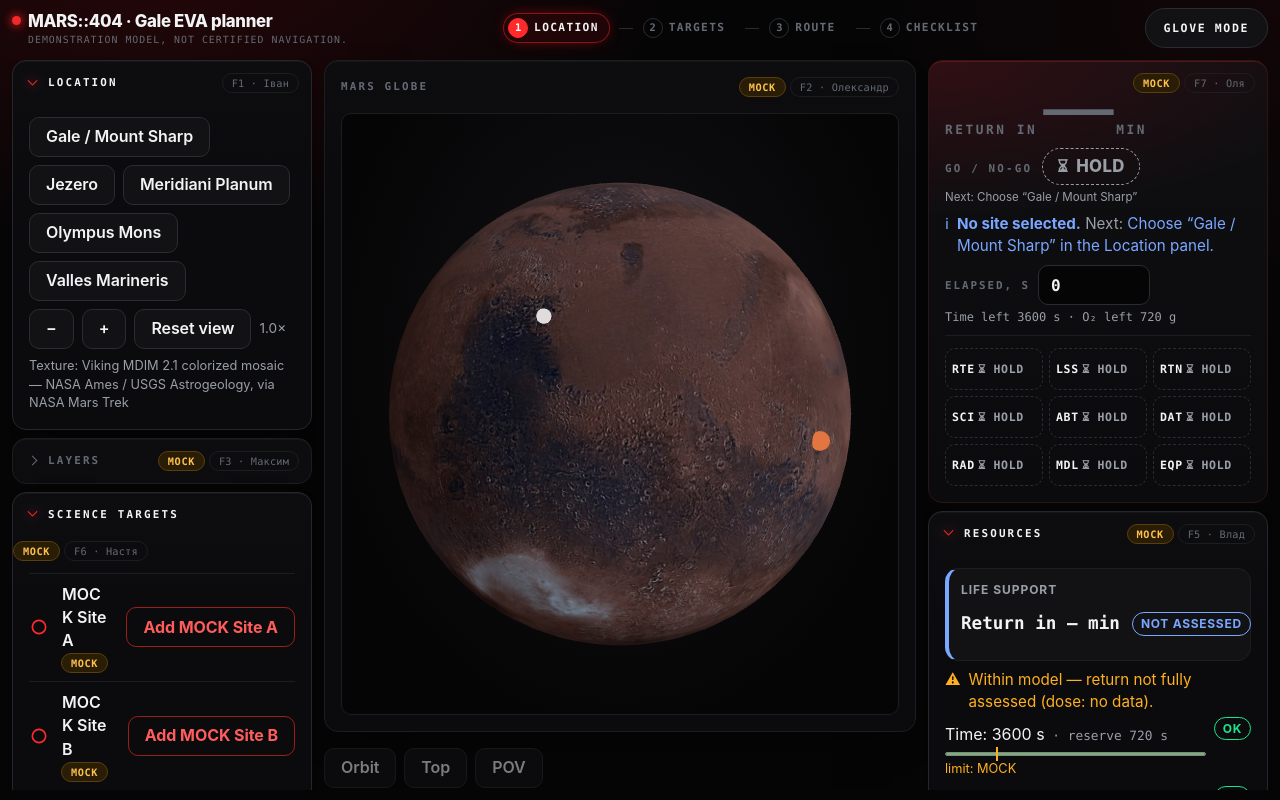
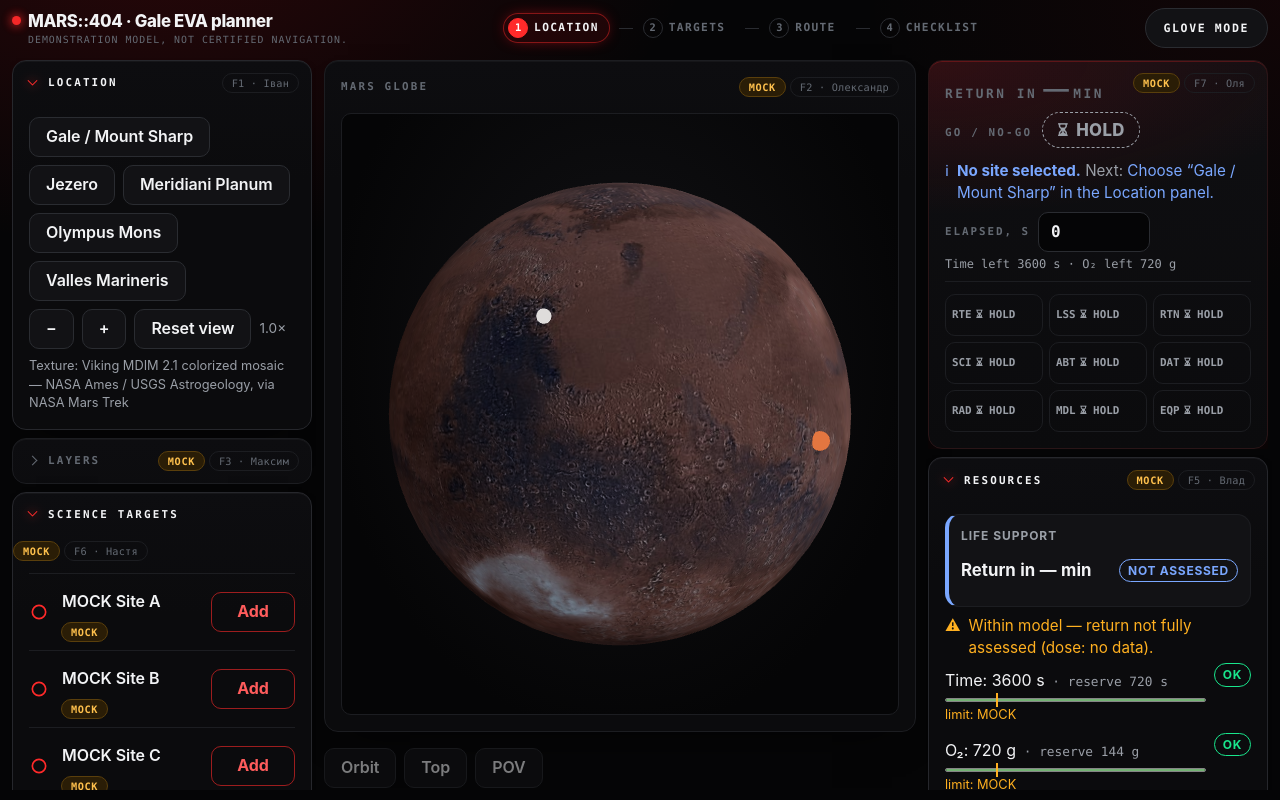
Before and after one commit to xand0dev/mars404, a React (Vite) app: page / in a window 1280 px wide. Both pictures are taken after a click on the button "SCIENCE TARGETS". Built offline with nearby package versions, Linux system fonts and the light colour scheme.

Commit message:
F7: рядки цілей без ламання назв (коротка дія Add/Remove), HUD без дублів, спокійніші станції, Resources не вилазить

```diff
--- a/src/features/budget/budget.css
+++ b/src/features/budget/budget.css
@@ -5,13 +5,13 @@
 .budget-evidence { margin: -4px 0 6px; font-size: 0.8em; color: var(--warn); }
 
 /* Life support: головне число, статус словом, ресурси зі словом стану. Колір лише доповнює слово (SPEC §7.7). */
-.life-hero { display: grid; grid-template-columns: 1fr auto; align-items: center; gap: 2px var(--space-3, 12px); padding: var(--space-3, 12px); margin-bottom: var(--space-2, 8px); border: 1px solid var(--line); border-left-width: 4px; border-radius: var(--radius, 10px); background: var(--surface-2, transparent); }
+.life-hero { display: grid; grid-template-columns: minmax(0, 1fr) auto; align-items: center; gap: 2px var(--space-3, 12px); padding: var(--space-3, 12px); margin-bottom: var(--space-2, 8px); border: 1px solid var(--line); border-left-width: 4px; border-radius: var(--radius, 10px); background: var(--surface-2, transparent); }
 .life-hero--ok { border-left-color: var(--ok); }
 .life-hero--warn { border-left-color: var(--warn); }
 .life-hero--danger { border-left-color: var(--danger); background: var(--deficit-bg, transparent); }
 .life-hero--info { border-left-color: var(--info); }
 /* Головне число — у HUD; тут лише рядок, щоб не було двох однакових великих «Return in». */
-.life-hero .budget-return { grid-column: 1; margin: 0; font-family: var(--font-mono); font-size: 1.1rem; font-weight: 600; line-height: 1.2; white-space: nowrap; }
+.life-hero .budget-return { grid-column: 1; min-width: 0; margin: 0; font-size: 1.05rem; font-weight: 700; line-height: 1.25; }
 .life-hero__status { grid-column: 2; grid-row: 2; }
 .life-label { grid-column: 1 / -1; margin: 0; font-size: 0.75rem; font-weight: 700; letter-spacing: 0.08em; text-transform: uppercase; color: var(--text-muted); }
 .life-limited { grid-column: 1 / -1; margin: 0; font-size: 0.85rem; color: var(--text-muted); }
--- a/src/features/hud/GoNoGo.tsx
+++ b/src/features/hud/GoNoGo.tsx
@@ -50,7 +50,6 @@ export function GoNoGoPanel({ onStart, onFix }: GoNoGoPanelProps) {
       ))}
     </ul>
   );
-  const firstHold = g.stations.find((s) => s.call === 'hold');
 
   return (
     <>
@@ -80,9 +79,6 @@ export function GoNoGoPanel({ onStart, onFix }: GoNoGoPanelProps) {
           )}
           {g.verdict === 'caution' && <HoldButton onConfirm={confirm} />}
           {g.verdict === 'nogo' && <p className="gonogo__hint">EVA start blocked — fix the NO-GO stations below.</p>}
-          {g.verdict === 'hold' && firstHold && (
-            <p className="gonogo__hint">Next: {fixText(firstHold.fix) ?? firstHold.reason}</p>
-          )}
         </div>
       )}
 
--- a/src/features/hud/hud.css
+++ b/src/features/hud/hud.css
@@ -15,7 +15,7 @@
 /* Показ приладу: «RETURN IN» і «MIN» — дрібні позначки, число — найбільше на екрані. */
 .hud__return { grid-area: hero; display: flex; align-items: baseline; gap: 0.45em; margin: 0; white-space: nowrap; align-self: center; font-family: var(--font-mono); font-size: 0.8rem; font-weight: 700; text-transform: uppercase; letter-spacing: 0.2em; color: var(--text-dim); }
 /* Немає оцінки — «—» приглушене, а не помаранчева риска. */
-.hud__return strong.hud__value--empty { color: var(--text-dim); font-weight: 400; text-shadow: none; }
+.hud__return strong.hud__value--empty { color: var(--text-dim); font-size: 1.6rem; font-weight: 600; text-shadow: none; }
 .hud__return strong { font-family: var(--font); font-size: var(--fs-hero); line-height: 0.9; font-weight: 800; letter-spacing: -0.045em; color: var(--accent); text-shadow: 0 0 28px rgb(224 16 26 / 0.55); font-variant-numeric: tabular-nums; }
 .hud__info { grid-area: info; display: grid; gap: var(--space-1); min-width: 0; align-content: start; }
 .hud__side { grid-area: side; display: grid; gap: var(--space-1); min-width: 0; align-content: start; }
@@ -74,10 +74,11 @@
 .gonogo__station { display: flex; flex-direction: column; flex: 0 1 auto; min-width: 0; border-radius: var(--radius-sm); background: var(--surface-2); border: 1px solid var(--line); }
 .gonogo__station.is-open { flex: 1 1 260px; max-width: 100%; }
 /* Табло станцій: GO — тонка рамка, CAUTION — бурштинова заливка, NO-GO — червона, HOLD — пунктир. Слово й іконка завжди є. */
-.gonogo__station--go { border-color: #0f3d29; }
+.gonogo__station--go { border-color: var(--line); }
 .gonogo__station--caution { border-color: #4d3a0a; background: var(--warn-bg); }
 .gonogo__station--nogo { border-color: #7a1a22; background: var(--danger-bg); box-shadow: 0 0 16px -6px rgb(224 16 26 / 0.8); }
-.gonogo__station--hold { border-color: #2a2c31; border-style: dashed; background: transparent; }
+.gonogo__station--hold { border-color: var(--line); background: transparent; }
+.gonogo__station--hold .gonogo__id { color: var(--text-muted); }
 .gonogo__chip { display: inline-flex; align-items: center; gap: var(--space-2); background: transparent; border: none; border-radius: var(--radius-sm); padding: 0 var(--space-3) 0 var(--space-2); font-family: var(--font-mono); font-size: 0.75rem; letter-spacing: 0.06em; white-space: nowrap; box-shadow: none; }
 .gonogo__chip:hover:not(:disabled) { background: rgb(255 255 255 / 0.04); }
 .gonogo__chip::after { content: ''; width: 5px; height: 5px; border-right: 1.5px solid var(--text-dim); border-bottom: 1.5px solid var(--text-dim); transform: rotate(45deg) translate(-1px, -1px); }
@@ -97,7 +98,8 @@
   .gonogo__stations { display: grid; grid-template-columns: repeat(3, minmax(0, 1fr)); }
   .gonogo__station.is-open { grid-column: 1 / -1; }
   .gonogo__station { overflow: hidden; }
-  .gonogo__chip { padding: 0 4px 0 6px; gap: 3px; justify-content: flex-start; font-size: 0.72rem; min-width: 0; }
+  .gonogo__chip { padding: 0 6px; gap: 4px; justify-content: flex-start; font-size: 0.68rem; letter-spacing: 0; min-width: 0; }
+  .gonogo__chip .gonogo__call { white-space: nowrap; }
   .gonogo__chip::after { content: none; }
   .gonogo__chip[aria-expanded='true']::after { content: none; }
 }
--- a/src/features/science/TargetsPanel.tsx
+++ b/src/features/science/TargetsPanel.tsx
@@ -80,11 +80,13 @@ export function TargetsPanel() {
               actions={
                 <button
                   type="button"
-                  className={isSelected ? undefined : 'ui-btn--primary'}
+                  className={isSelected ? 'targets-remove' : 'ui-btn--primary'}
                   aria-pressed={isSelected}
+                  aria-label={`${isSelected ? 'Remove' : 'Add'} ${target.name}`}
                   onClick={() => toggleTarget(target.id)}
                 >
-                  {isSelected ? 'Remove' : 'Add'} {target.name}
+                  {/* Назва вже є в рядку: на кнопці — лише дія, щоб у вузькій колонці назва не ламалась по літерах. */}
+                  {isSelected ? 'Remove' : 'Add'}
                 </button>
               }
             />
--- a/src/ui/tokens.css
+++ b/src/ui/tokens.css
@@ -156,7 +156,13 @@ input[type='radio'] { accent-color: var(--accent); padding: 0; }
 .ui-row { display: grid; grid-template-columns: auto minmax(0, 1fr) auto auto; align-items: center; gap: var(--space-2) var(--space-3); padding: var(--space-2) 0; border-bottom: 1px solid var(--line); min-width: 0; }
 .ui-row > :only-child { grid-column: 1 / -1; }
 .ui-row__sign { display: inline-flex; }
-.ui-row__title { min-width: 0; font-weight: 500; }
+/* Назва переноситься по словах, а не по літерах (body має overflow-wrap: anywhere). */
+.ui-row__title { min-width: 0; font-weight: 500; overflow-wrap: break-word; word-break: normal; }
+.ui-row__title > * { overflow-wrap: break-word; }
+.ui-row__actions > button { min-width: 84px; }
+/* Вибраний пункт: «Remove» спокійна, без червоного світіння. */
+.ui-row__actions > button[aria-pressed='true'] { background: transparent; border-color: var(--border); color: var(--text-muted); box-shadow: none; }
+.ui-row__actions > button[aria-pressed='true']:hover:not(:disabled) { color: var(--text); border-color: #3a3c42; }
 .ui-row__meta { display: inline-flex; flex-wrap: wrap; gap: var(--space-1); justify-content: flex-end; }
 .ui-row__actions { display: inline-flex; flex-wrap: wrap; gap: var(--space-2); justify-content: flex-end; }
 @media (max-width: 520px) {
```
